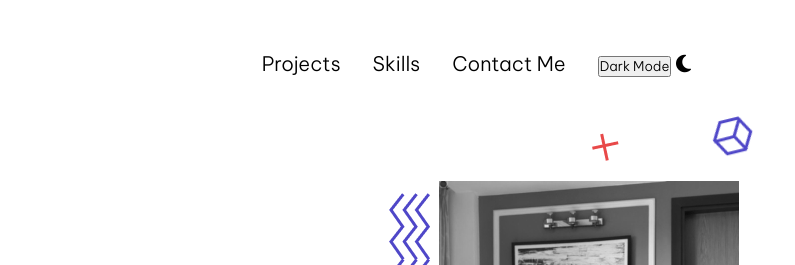
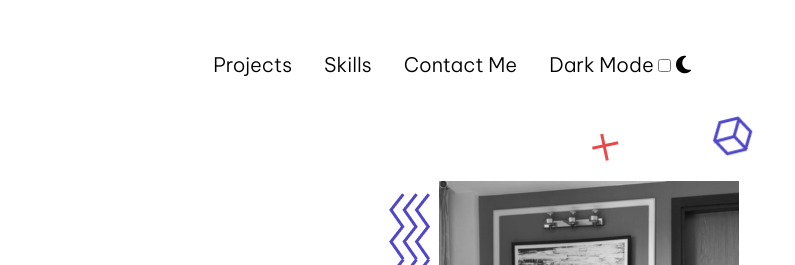
Before and after one commit to AamashAlvi/Portfolio_Website, a plain HTML site: page index.html in a window 1280 px wide. Shown: the top 265 px of the page, 485-1280 px from the left. Drawn offline with nearby package versions, Linux system fonts and the light colour scheme; files whose address does not match are found by name.

Commit message:
Update index.html

```diff
--- a/index.html
+++ b/index.html
@@ -25,8 +25,10 @@
 
             <div class="dark-mode-toggle">
                 <label class="switch">
-                    <button id="darkModeToggle">Dark Mode</button>
+                    <div>Dark Mode
+                    <input type="checkbox" id="darkModeToggle">
                      <i id="dark-mode-toggle" class="fas fa-moon"></i>
+                        </div>
                 </label>
             </div>
         </div>
```
